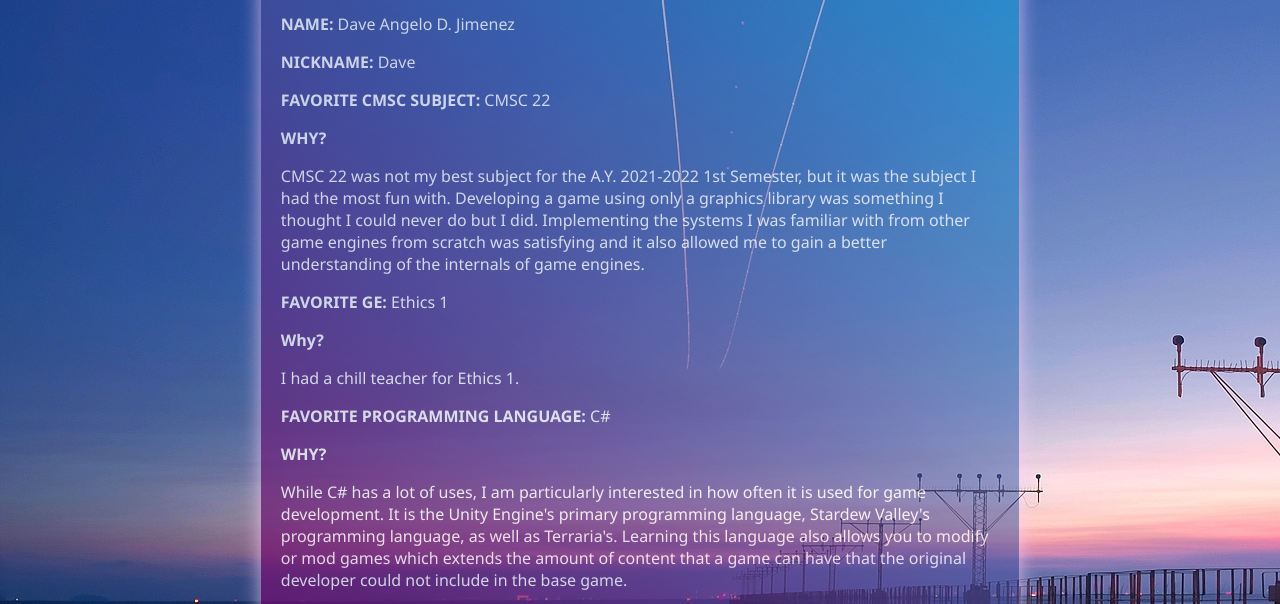
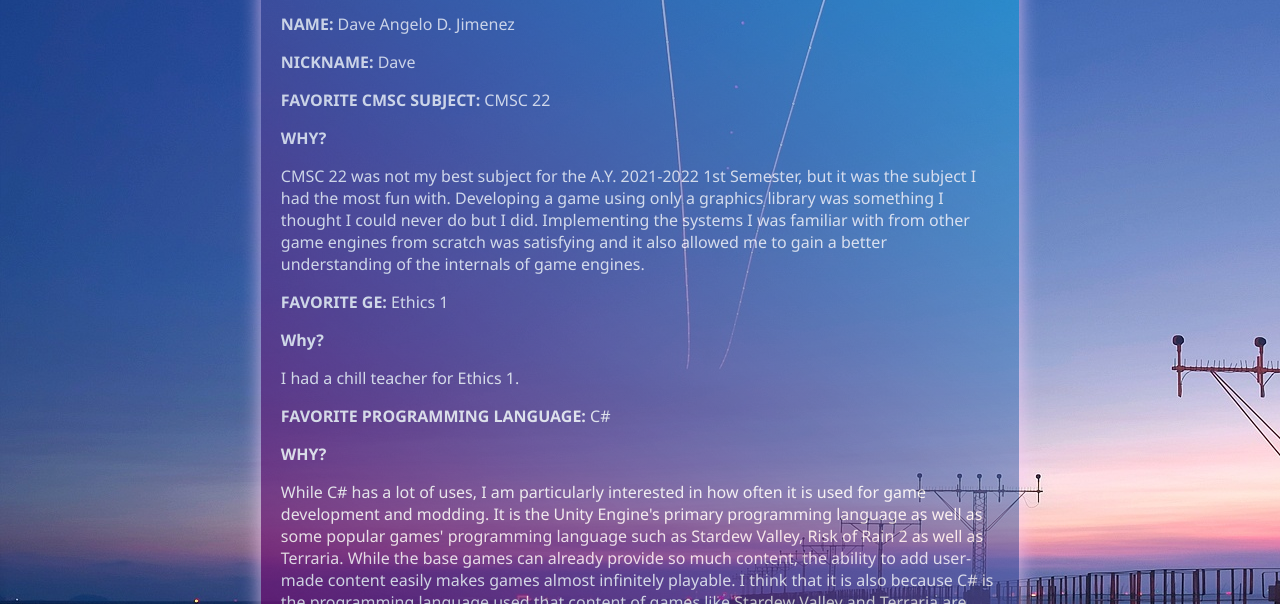
Before and after one commit to DvaeFroot/DvaeFroot.github.io, a plain HTML site: page index.html in a window 1280 px wide. Shown: the part 196-800 px from the top of the page. Drawn offline with Linux system fonts and the light colour scheme.

Commit message:
Add extra text

```diff
--- a/index.html
+++ b/index.html
@@ -31,11 +31,14 @@
       <div class="paragraph-wrapper">
         <p>
           While C# has a lot of uses, I am particularly interested in how often
-          it is used for game development. It is the Unity Engine's primary
-          programming language, Stardew Valley's programming language, as well
-          as Terraria's. Learning this language also allows you to modify or mod
-          games which extends the amount of content that a game can have that
-          the original developer could not include in the base game.
+          it is used for game development and modding. It is the Unity Engine's primary
+          programming language as well as some popular games' programming
+          language such as Stardew Valley, Risk of Rain 2 as well as Terraria. While the base
+          games can already provide so much content, the ability to add
+          user-made content easily makes games almost infinitely playable. I
+          think that it is also because C# is the programming language used that
+          content of games like Stardew Valley and Terraria are easily
+          extensible through modding.
         </p>
       </div>
       <p><b>FAVORITE FOOD:</b> Burger</p>
```
